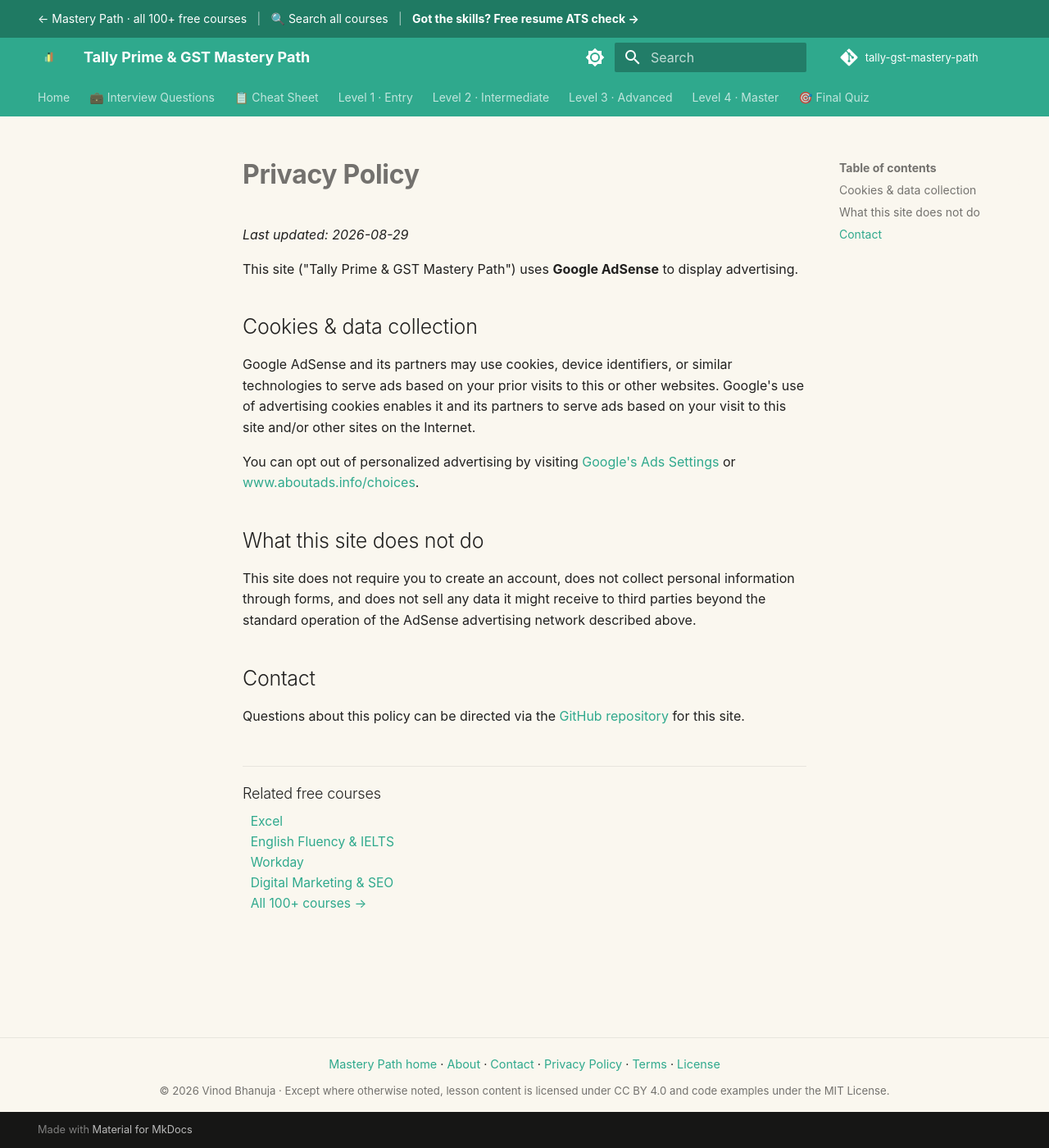
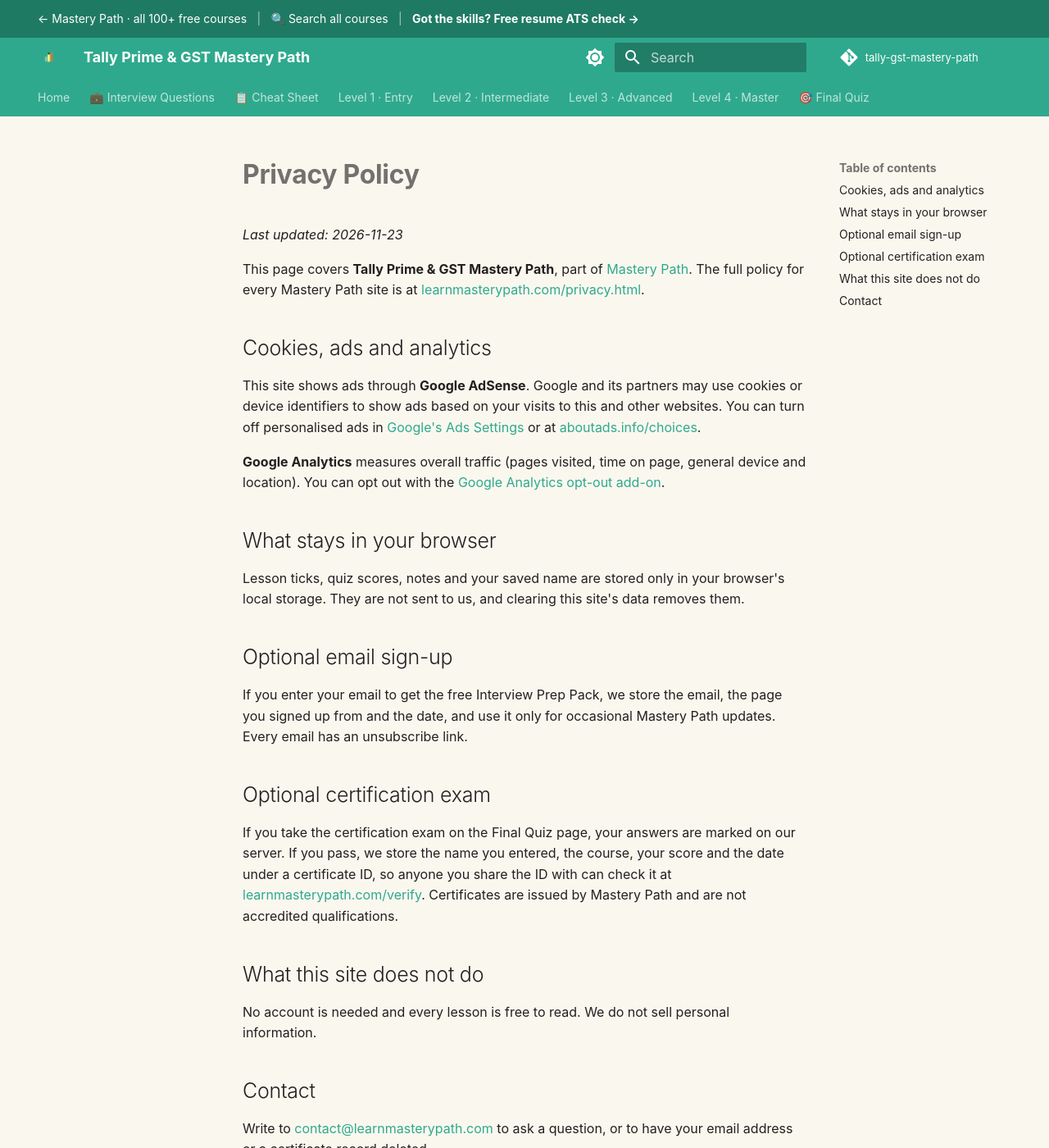
Before and after one commit to SIGILIPELLI/tally-gst-mastery-path, an MkDocs documentation site: the page built from docs/privacy.md, in a window 1280 px wide and 1400 px high. Shown: the whole window at 82% size. Built offline with MkDocs 1.6.1 and Material for MkDocs 9.7.7, drawn with Linux system fonts in a browser that asks for light colours; comment, search, counter and statistics services are not loaded.

Commit message:
Update privacy page: progress stays in the browser, optional email sign-up and certification exam, link to the full policy
Co-Authored-By: Claude Opus 5.5 <noreply@anthropic.com>

```diff
--- a/docs/privacy.md
+++ b/docs/privacy.md
@@ -1,34 +1,35 @@
 ---
-description: "Privacy policy for the free Tally Prime & GST Mastery Path: how Google Analytics and AdSense cookies are used, what is not collected, and how to opt out."
+description: "Privacy policy for the free Tally Prime & GST Mastery Path: cookies for ads and analytics, what stays in your browser, and the optional email sign-up and certification exam."
 ---
 
 # Privacy Policy
 
-_Last updated: 2026-08-29_
+_Last updated: 2026-11-23_
 
-This site ("Tally Prime & GST Mastery Path") uses **Google AdSense** to display
-advertising.
+This page covers **Tally Prime & GST Mastery Path**, part of [Mastery Path](https://learnmasterypath.com/). The full policy for every Mastery Path site is at [learnmasterypath.com/privacy.html](https://learnmasterypath.com/privacy.html).
 
-## Cookies & data collection
+## Cookies, ads and analytics
 
-Google AdSense and its partners may use cookies, device identifiers, or similar
-technologies to serve ads based on your prior visits to this or other websites.
-Google's use of advertising cookies enables it and its partners to serve ads
-based on your visit to this site and/or other sites on the Internet.
+This site shows ads through **Google AdSense**. Google and its partners may use cookies or device identifiers to show ads based on your visits to this and other websites. You can turn off personalised ads in [Google's Ads Settings](https://adssettings.google.com/) or at [aboutads.info/choices](https://www.aboutads.info/choices/).
 
-You can opt out of personalized advertising by visiting
-[Google's Ads Settings](https://adssettings.google.com/) or
-[www.aboutads.info/choices](https://www.aboutads.info/choices/).
+**Google Analytics** measures overall traffic (pages visited, time on page, general device and location). You can opt out with the [Google Analytics opt-out add-on](https://tools.google.com/dlpage/gaoptout).
+
+## What stays in your browser
+
+Lesson ticks, quiz scores, notes and your saved name are stored only in your browser's local storage. They are not sent to us, and clearing this site's data removes them.
+
+## Optional email sign-up
+
+If you enter your email to get the free Interview Prep Pack, we store the email, the page you signed up from and the date, and use it only for occasional Mastery Path updates. Every email has an unsubscribe link.
+
+## Optional certification exam
+
+If you take the certification exam on the Final Quiz page, your answers are marked on our server. If you pass, we store the name you entered, the course, your score and the date under a certificate ID, so anyone you share the ID with can check it at [learnmasterypath.com/verify](https://learnmasterypath.com/verify/). Certificates are issued by Mastery Path and are not accredited qualifications.
 
 ## What this site does not do
 
-This site does not require you to create an account, does not collect personal
-information through forms, and does not sell any data it might receive to third
-parties beyond the standard operation of the AdSense advertising network
-described above.
+No account is needed and every lesson is free to read. We do not sell personal information.
 
 ## Contact
 
-Questions about this policy can be directed via the
-[GitHub repository](https://github.com/SIGILIPELLI/tally-gst-mastery-path) for this
-site.
+Write to [contact@learnmasterypath.com](mailto:contact@learnmasterypath.com) to ask a question, or to have your email address or a certificate record deleted.
```
